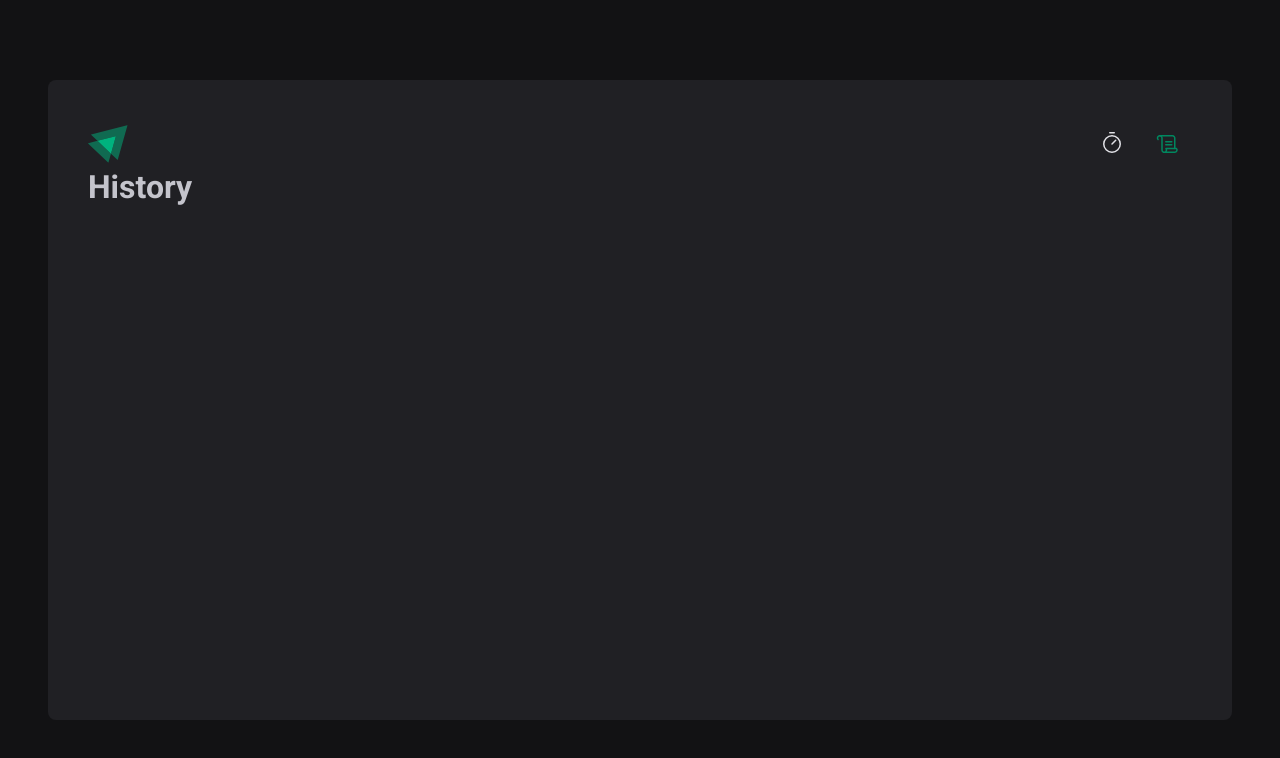
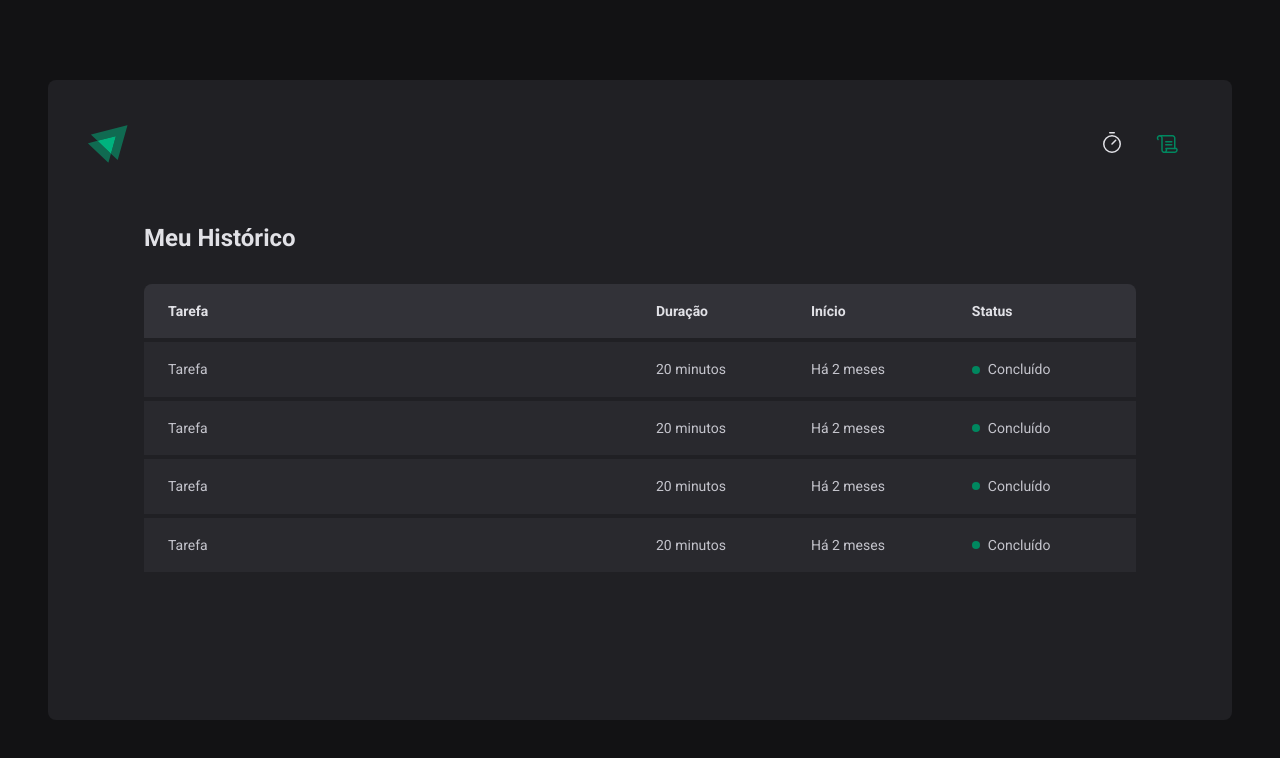
Before and after one commit to felpst/pomodoro-timer, a React (Vite) app: page /history in a window 1280 px wide. Shown: the top 758 px of the page. Built offline with nearby package versions, Linux system fonts and the light colour scheme.

Commit message:
Started to develop the page's functionality

```diff
--- a/package.json
+++ b/package.json
@@ -15,6 +15,7 @@
     "phosphor-react": "^1.4.1",
     "react": "^18.2.0",
     "react-dom": "^18.2.0",
+    "react-hook-form": "^7.34.2",
     "react-router-dom": "^6.3.0",
     "styled-components": "^5.3.5"
   },
--- a/src/pages/History.tsx
+++ /dev/null
@@ -1,7 +0,0 @@
-export function History() {
-  return (
-    <div>
-      <h1>History</h1>
-    </div>
-  )
-}
--- /dev/null
+++ b/src/pages/History/index.tsx
@@ -0,0 +1,55 @@
+import { HistoryContainer, HistoryList, Status } from './styles'
+
+export function History() {
+  return (
+    <HistoryContainer>
+      <h1>Meu Histórico</h1>
+      <HistoryList>
+        <table>
+          <thead>
+            <tr>
+              <th>Tarefa</th>
+              <th>Duração</th>
+              <th>Início</th>
+              <th>Status</th>
+            </tr>
+          </thead>
+          <tbody>
+            <tr>
+              <td>Tarefa</td>
+              <td>20 minutos</td>
+              <td>Há 2 meses</td>
+              <td>
+                <Status statusColor="green">Concluído</Status>
+              </td>
+            </tr>
+            <tr>
+              <td>Tarefa</td>
+              <td>20 minutos</td>
+              <td>Há 2 meses</td>
+              <td>
+                <Status statusColor="green">Concluído</Status>
+              </td>
+            </tr>
+            <tr>
+              <td>Tarefa</td>
+              <td>20 minutos</td>
+              <td>Há 2 meses</td>
+              <td>
+                <Status statusColor="green">Concluído</Status>
+              </td>
+            </tr>
+            <tr>
+              <td>Tarefa</td>
+              <td>20 minutos</td>
+              <td>Há 2 meses</td>
+              <td>
+                <Status statusColor="green">Concluído</Status>
+              </td>
+            </tr>
+          </tbody>
+        </table>
+      </HistoryList>
+    </HistoryContainer>
+  )
+}
--- /dev/null
+++ b/src/pages/History/styles.ts
@@ -0,0 +1,86 @@
+import styled from 'styled-components'
+
+export const HistoryContainer = styled.main`
+  flex: 1;
+  padding: 3.5rem;
+
+  display: flex;
+  flex-direction: column;
+
+  h1 {
+    font-size: 1.5rem;
+    color: ${(props) => props.theme['gray-100']};
+  }
+`
+
+export const HistoryList = styled.div`
+  flex: 1;
+  overflow: auto;
+  margin-top: 2rem;
+
+  table {
+    width: 100%;
+    border-collapse: collapse;
+    min-width: 600px;
+
+    th {
+      background-color: ${(props) => props.theme['gray-600']};
+      padding: 1rem;
+      text-align: left;
+      color: ${(props) => props.theme['gray-100']};
+      font-size: 0.875rem;
+      line-height: 1.6;
+
+      &:first-child {
+        border-top-left-radius: 8px;
+        padding-left: 1.5rem;
+      }
+
+      &:last-child {
+        border-top-right-radius: 8px;
+        padding-right: 1.5rem;
+      }
+    }
+
+    td {
+      background-color: ${(props) => props.theme['gray-700']};
+      border-top: 4px solid ${(props) => props.theme['gray-800']};
+      padding: 1rem;
+      font-size: 0.875rem;
+      line-height: 1.6;
+
+      &:first-child {
+        width: 50%;
+        padding-left: 1.5rem;
+      }
+
+      &:last-child {
+        padding-right: 1.5rem;
+      }
+    }
+  }
+`
+
+const STATUS_COLORS = {
+  yellow: 'yellow-500',
+  green: 'green-500',
+  red: 'red-500',
+} as const // as const forces the value of yellow, green and red to be 'yellow-500' and so on, and not just a random string
+
+interface StatusProps {
+  statusColor: keyof typeof STATUS_COLORS // 'yellow' | 'red' | 'green'
+}
+
+export const Status = styled.span<StatusProps>`
+  display: flex;
+  align-items: center;
+  gap: 0.5rem;
+
+  &::before {
+    content: '';
+    width: 0.5rem;
+    height: 0.5rem;
+    border-radius: 9999px;
+    background: ${(props) => props.theme[STATUS_COLORS[props.statusColor]]};
+  }
+`
--- a/src/pages/Home/index.tsx
+++ b/src/pages/Home/index.tsx
@@ -1,4 +1,6 @@
 import { Play } from 'phosphor-react'
+import { useForm } from 'react-hook-form'
+
 import {
   CounterContainer,
   FormContainer,
@@ -10,18 +12,40 @@
 } from './styles'
 
 export function Home() {
+  const { register, handleSubmit, watch } = useForm()
+
+  function handleCreateNewCycle() {}
+
+  const task = watch('task')
+  const isSubmitDisabled = !task
+
   return (
     <HomeContainer>
-      <form action="">
+      <form onSubmit={handleSubmit(handleCreateNewCycle)} action="">
         <FormContainer>
           <label htmlFor="task">Vou trabalhar em</label>
-          <TaskInput id="task" placeholder="Dê um nome para o seu projeto" />
+          <TaskInput
+            id="task"
+            list="task-suggestions"
+            placeholder="Dê um nome para o seu projeto"
+            {...register('task')}
+          />
+
+          <datalist id="task-suggestions">
+            <option value="Projeto 1" />
+            <option value="Projeto 2" />
+            <option value="Projeto 3" />
+          </datalist>
 
           <label htmlFor="minutesAmount">durante</label>
           <MinutesAmountInput
             type="number"
             id="minutesAmount"
             placeholder="00"
+            step={5}
+            min={5}
+            max={60}
+            {...register('minutesAmount', { valueAsNumber: true })}
           />
 
           <span>minutos.</span>
@@ -35,7 +59,7 @@
           <span>0</span>
         </CounterContainer>
 
-        <StartCountDownButton disabled type="submit">
+        <StartCountDownButton disabled={isSubmitDisabled} type="submit">
           <Play size={24} />
           Começar
         </StartCountDownButton>
--- a/src/pages/Home/styles.ts
+++ b/src/pages/Home/styles.ts
@@ -50,6 +50,10 @@
 
 export const TaskInput = styled(BaseInput)`
   flex: 1;
+
+  &::-webkit-calendar-picker-indicator {
+    display: none !important;
+  }
 `
 
 export const MinutesAmountInput = styled(BaseInput)`
```
Also changed, not shown: 1 other file (tests, documents, lock files or other folders).
